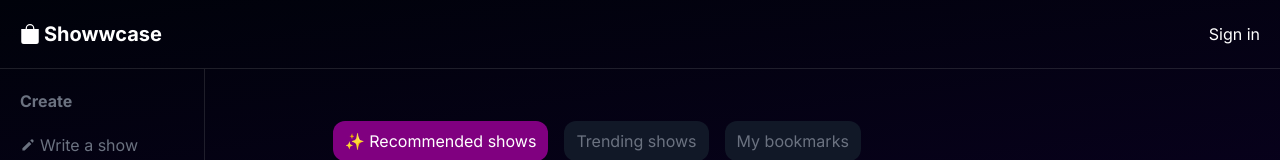
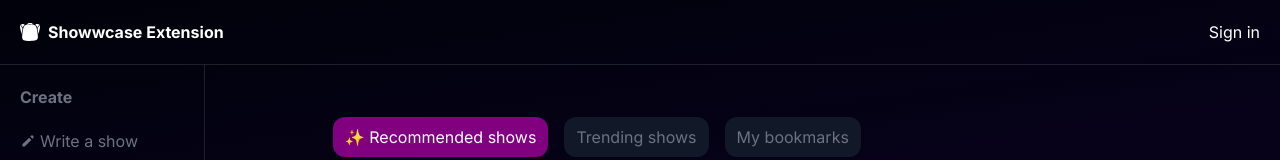
Before and after one commit to langf00rd/showwcase-extension, a Next.js app in the folder next-app/: page / in a window 1280 px wide. Shown: the top 160 px of the page. Built offline with nearby package versions, Linux system fonts and the light colour scheme; no server answers.

Commit message:
update: build

```diff
--- a/next-app/pages/index.js
+++ b/next-app/pages/index.js
@@ -12,6 +12,7 @@ import Bookmarks from "../components/tabViews/Bookmarks"
 import { APIKeyInputModal } from "../components/modals/APIKeyInputModal"
 import { FiLogOut, FiMenu } from "react-icons/fi"
 import Link from 'next/link'
+import Image from 'next/image'
 
 const TABS = [
   "✨ Recommended shows",
@@ -151,9 +152,9 @@ const IndexPage = () => {
       <APIKeyInputModal show={showAPIKeyInputModal} onSaveKey={handleSaveAPIKey} onHide={() => setShowAPIKeyInputModal(false)} />
       <header className="border-b border-b-borderColor p-5 flex justify-between items-center w-full">
         <FiMenu onClick={() => setShowSideBar(!showSideBar)} size={24} className="mx-2 lg:hidden block" />
-        <div className="flex items-center gap-1 text-xl">
-          <BsFillBagFill />
-          <b>Showwcase</b>
+        <div className="flex items-center gap-2">
+          <Image width={20} height={20} alt='logo' src='/next-assets/logo.svg' />
+          <h1 className="font-bold">Showwcase Extension</h1>
         </div>
         <div className="cursor-pointer hover:text-brand transition-all">
           {apiKey
```
Also changed, not shown: next-app/public/next-assets/logo.svg (added).
